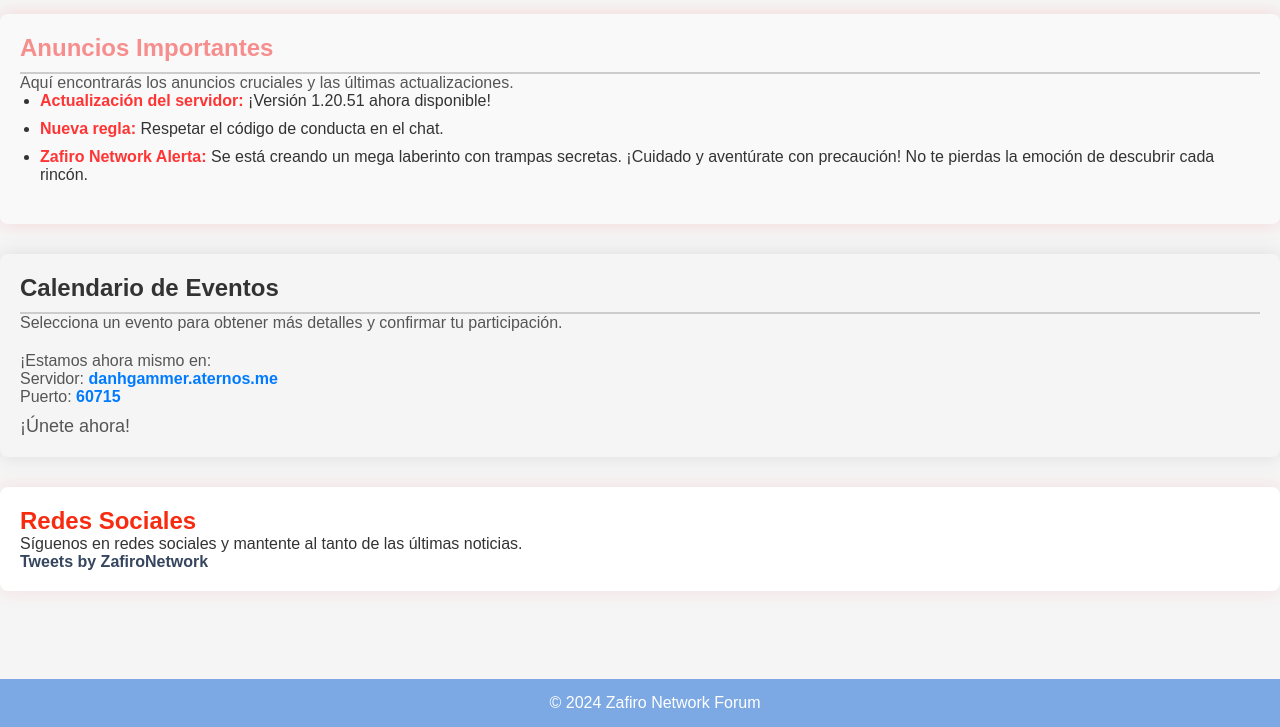
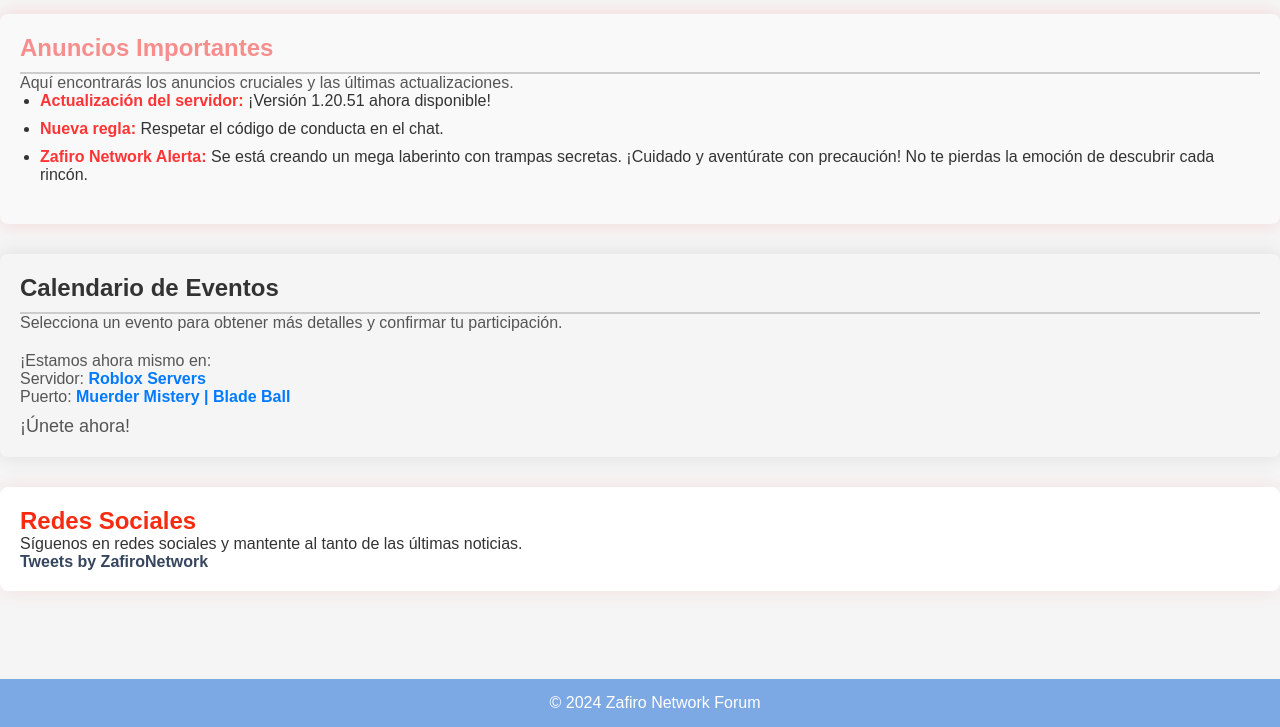
Before and after one commit to SanviGitHub/SanviGithub.github.io, a plain HTML site: page index.html in a window 1280 px wide. Shown: the part 73-800 px from the top of the page. Drawn offline with Linux system fonts and the light colour scheme.

Commit message:
Update index.html

```diff
--- a/index.html
+++ b/index.html
@@ -38,8 +38,8 @@
     <p>Selecciona un evento para obtener más detalles y confirmar tu participación.</p>
     <div class="evento-info">
         <p>¡Estamos ahora mismo en:</p>
-        <p>Servidor: <span class="server-name">danhgammer.aternos.me</span></p>
-        <p>Puerto: <span class="server-port">60715</span></p>
+        <p>Servidor: <span class="server-name">Roblox Servers</span></p>
+        <p>Puerto: <span class="server-port">Muerder Mistery | Blade Ball</span></p>
         <p class="unete-msg">¡Únete ahora!</p>
     </div>
     <!-- Aquí podrías integrar un calendario interactivo -->
```
